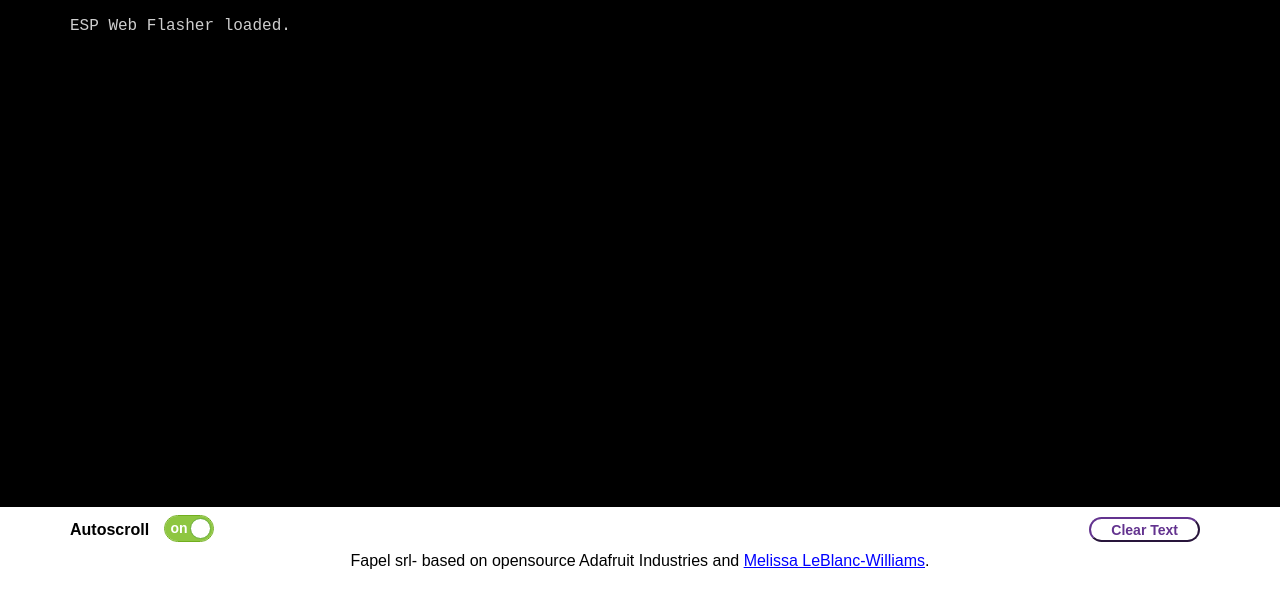
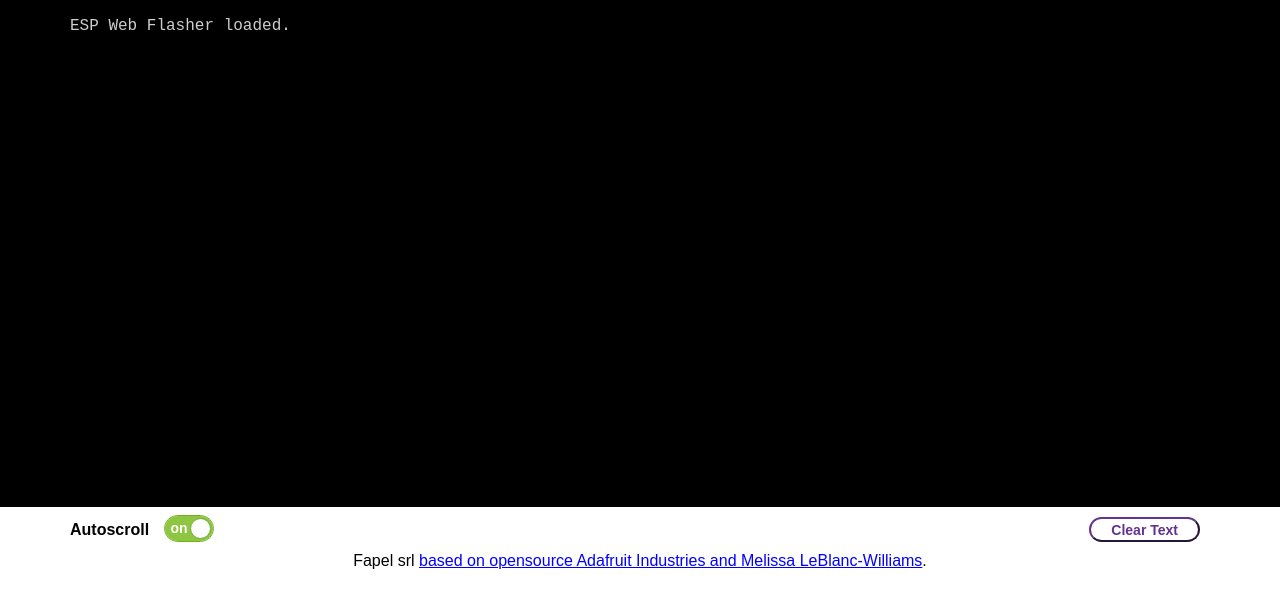
Before and after one commit to fabiopellini/esp32ble, a plain HTML site: page index.html in a window 1280 px wide. Shown: the part 183-790 px from the top of the page. Drawn offline with Linux system fonts and the light colour scheme; a web font is replaced by a local one.

Commit message:
Add files via upload

```diff
--- a/index.html
+++ b/index.html
@@ -195,7 +195,7 @@
         <button id="butClear" type="button">Clear Text</button>
       </div>
       <div class="center">
-        Fapel srl- based on  opensource Adafruit Industries and  <a href="https://github.com/makermelissa">Melissa LeBlanc-Williams</a>.
+        Fapel srl <a href="https://github.com/makermelissa"> based on  opensource Adafruit Industries and   Melissa LeBlanc-Williams</a>.
       </div>
     </footer>
   </body>
```
